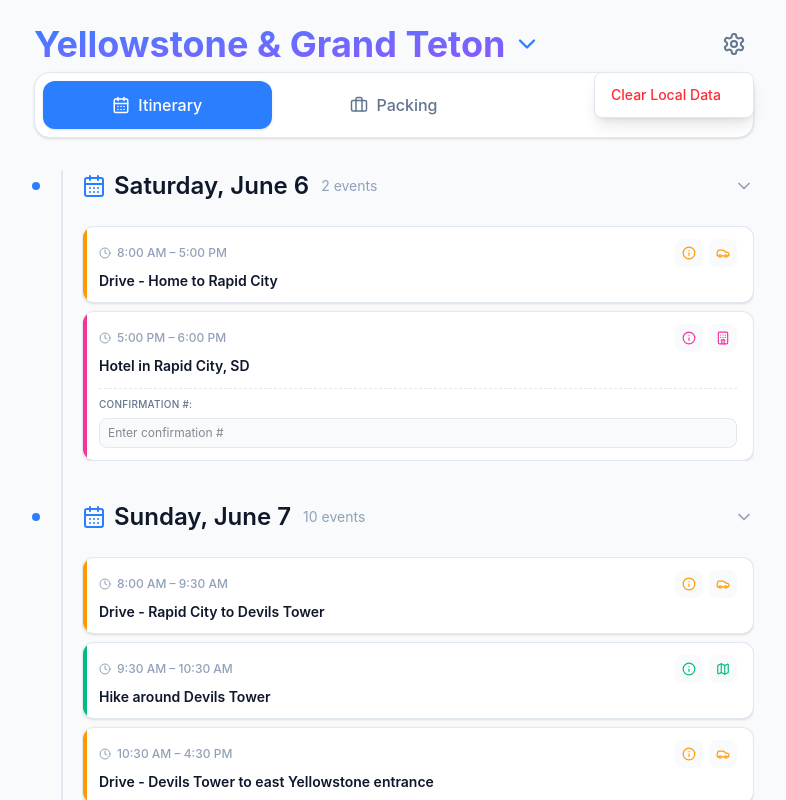
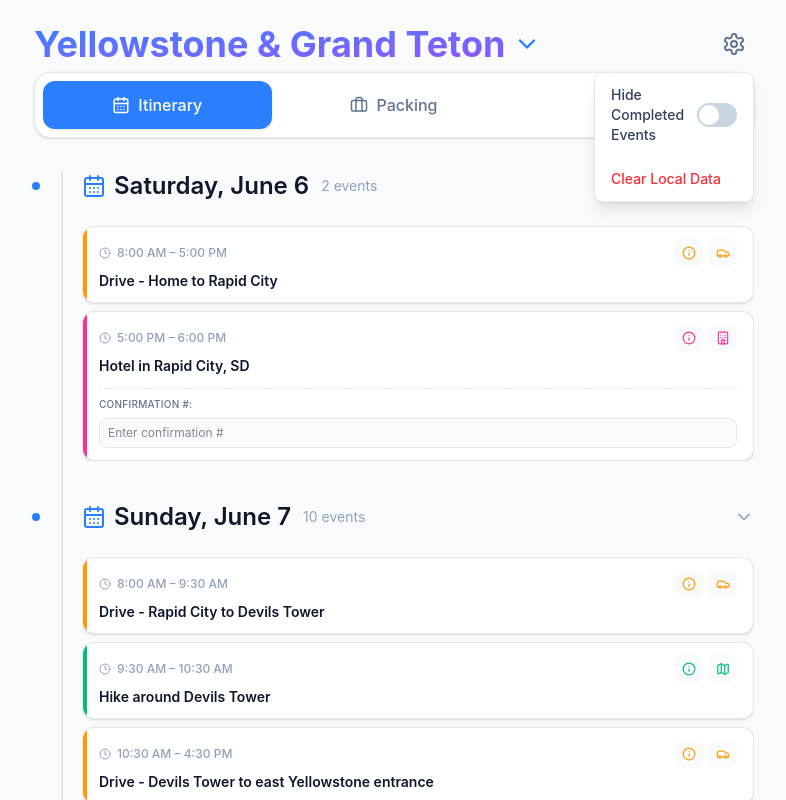
Before and after one commit to taylerjtodd/vacation, a React (Vite) app: page / in a window 1280 px wide. Both pictures are taken after a click on the button 980 px from the left and 44 px from the top of the page. Shown: the top 800 px of the page, without its empty margins (246-1032 px from the left). Built offline with nearby package versions, Linux system fonts and the light colour scheme.

Commit message:
hide completed events

```diff
--- a/src/App.tsx
+++ b/src/App.tsx
@@ -18,6 +18,8 @@ function App() {
     updateConfirmation,
     togglePackingItem,
     updateNotes,
+    toggleHideCompletedEvents,
+    handleClearData,
   } = useLocalData();
 
   const {
@@ -31,7 +33,11 @@ function App() {
   if (loading) return <div className="text-center p-8 text-slate-500 dark:text-slate-400">Loading itinerary...</div>;
   if (error) return <div className="text-center p-8 text-red-500">{error}</div>;
 
-  const groupedEvents = events.reduce((acc: Record<string, VacationEvent[]>, event) => {
+  const visibleEvents = localData.hideCompletedEvents
+    ? events.filter(event => !localData.completedEvents[String(event.id)])
+    : events;
+
+  const groupedEvents = visibleEvents.reduce((acc: Record<string, VacationEvent[]>, event) => {
     if (!event.date) return acc;
     if (!acc[event.date]) {
       acc[event.date] = [];
@@ -54,7 +60,12 @@ function App() {
 
   return (
     <div className="max-w-3xl mx-auto p-4 md:p-6">
-      <Header vacation={currentVacation} />
+      <Header
+        vacation={currentVacation}
+        hideCompletedEvents={localData.hideCompletedEvents}
+        toggleHideCompletedEvents={toggleHideCompletedEvents}
+        handleClearData={handleClearData}
+      />
 
       <div className="flex gap-2 mb-8 bg-white dark:bg-slate-800 p-2 rounded-2xl shadow-sm border border-slate-200 dark:border-slate-700 overflow-x-auto snap-x">
         <TabButton myTab='itinerary'><CalendarDays size={18} /></TabButton>
--- a/src/components/Header.tsx
+++ b/src/components/Header.tsx
@@ -2,23 +2,26 @@ import { useState } from 'react';
 import { WifiOff, Settings, ChevronDown } from 'lucide-react';
 import OverviewTab from './OverviewTab';
 import { useNetworkStatus } from '../hooks/useNetworkStatus';
-import { useLocalData } from '../hooks/useLocalData';
 import { Vacation } from '../types';
 
 interface Props {
   vacation: Vacation | null;
+  hideCompletedEvents: boolean;
+  toggleHideCompletedEvents: () => void;
+  handleClearData: () => void;
 }
 
-export default function Header({ vacation }: Props) {
+export default function Header({
+  vacation,
+  hideCompletedEvents,
+  toggleHideCompletedEvents,
+  handleClearData
+}: Props) {
   const [isOverviewOpen, setIsOverviewOpen] = useState(false);
   const [isMenuOpen, setIsMenuOpen] = useState(false);
   const [isModalOpen, setIsModalOpen] = useState(false);
 
   const isOffline = useNetworkStatus();
-
-  const {
-    handleClearData
-  } = useLocalData();
 
   return (
     <>
@@ -39,6 +42,16 @@ export default function Header({ vacation }: Props) {
             </button>
             {isMenuOpen && (
               <div className="absolute top-full right-0 mt-2 bg-white dark:bg-slate-800 border border-slate-200 dark:border-slate-700 rounded-lg shadow-lg z-50 min-w-[160px] overflow-hidden">
+                <button
+                  className="w-full text-left px-4 py-3 bg-transparent border-none text-slate-700 dark:text-slate-200 cursor-pointer transition-colors duration-200 hover:bg-slate-50 dark:hover:bg-slate-700 font-medium text-sm flex items-center justify-between gap-3"
+                  onClick={toggleHideCompletedEvents}
+                  aria-pressed={hideCompletedEvents}
+                >
+                  <span>{hideCompletedEvents ? 'Show Completed Events' : 'Hide Completed Events'}</span>
+                  <span className={`w-10 h-6 rounded-full transition-colors ${hideCompletedEvents ? 'bg-blue-500' : 'bg-slate-300 dark:bg-slate-600'} relative shrink-0`}>
+                    <span className={`absolute top-0.5 w-5 h-5 rounded-full bg-white transition-transform ${hideCompletedEvents ? 'translate-x-4.5' : 'translate-x-0.5'}`} />
+                  </span>
+                </button>
                 <button className="w-full text-left px-4 py-3 bg-transparent border-none text-red-500 cursor-pointer transition-colors duration-200 hover:bg-slate-50 dark:hover:bg-slate-700 font-medium text-sm" onClick={() => { setIsModalOpen(true); setIsMenuOpen(false); }}>
                   Clear Local Data
                 </button>
--- a/src/hooks/useLocalData.ts
+++ b/src/hooks/useLocalData.ts
@@ -8,6 +8,7 @@ export function useLocalData() {
       try {
         const parsed = JSON.parse(saved);
         if (!parsed.completedPacking) parsed.completedPacking = {};
+        if (typeof parsed.hideCompletedEvents !== 'boolean') parsed.hideCompletedEvents = false;
         return parsed;
       } catch (e) {
         console.error("Failed to parse local data", e);
@@ -17,7 +18,8 @@ export function useLocalData() {
       completedEvents: {},
       completedPacking: {},
       confirmations: {},
-      notes: ''
+      notes: '',
+      hideCompletedEvents: false
     };
   });
 
@@ -59,12 +61,20 @@ export function useLocalData() {
     setLocalData(prev => ({ ...prev, notes }));
   };
 
+  const toggleHideCompletedEvents = () => {
+    setLocalData(prev => ({
+      ...prev,
+      hideCompletedEvents: !prev.hideCompletedEvents
+    }));
+  };
+
   const handleClearData = () => {
     setLocalData({
       completedEvents: {},
       completedPacking: {},
       confirmations: {},
-      notes: ''
+      notes: '',
+      hideCompletedEvents: false
     });
   };
 
@@ -74,6 +84,7 @@ export function useLocalData() {
     updateConfirmation,
     togglePackingItem,
     updateNotes,
+    toggleHideCompletedEvents,
     handleClearData
   };
 }
--- a/src/types.ts
+++ b/src/types.ts
@@ -45,4 +45,5 @@ export interface LocalData {
   completedPacking: Record<string, boolean>;
   confirmations: Record<string, string>;
   notes: string;
+  hideCompletedEvents: boolean;
 }
```
